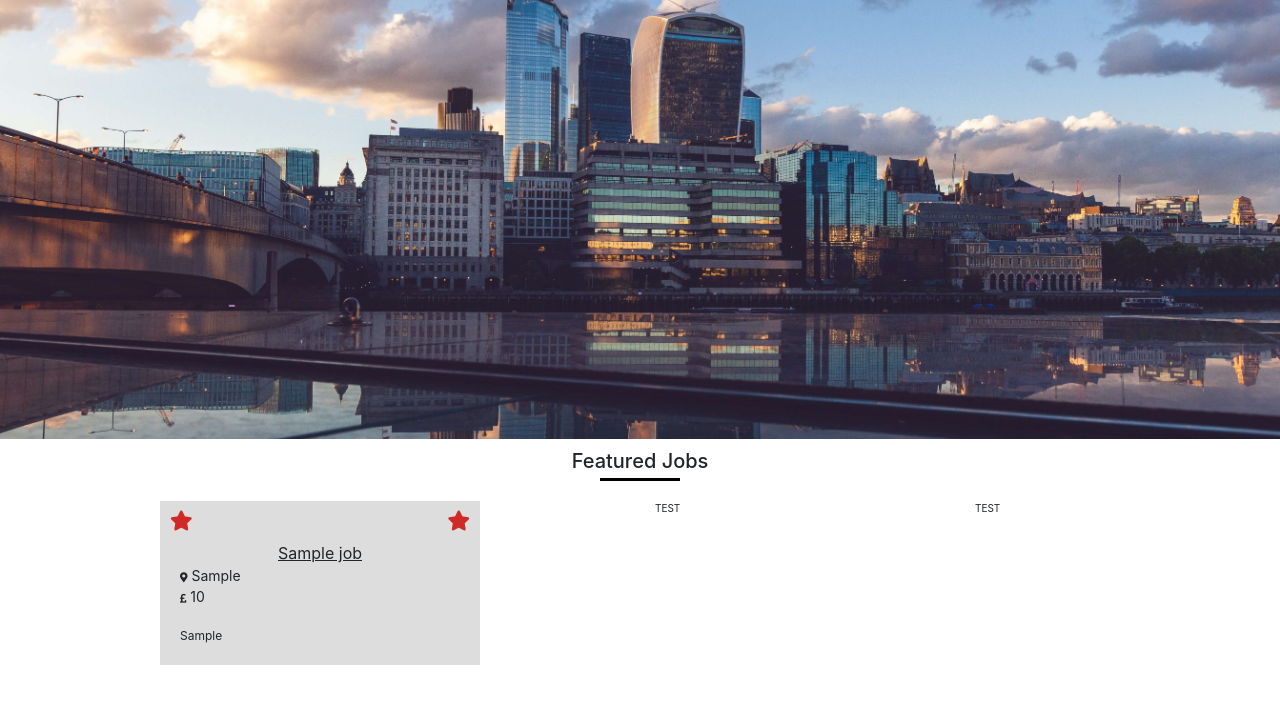
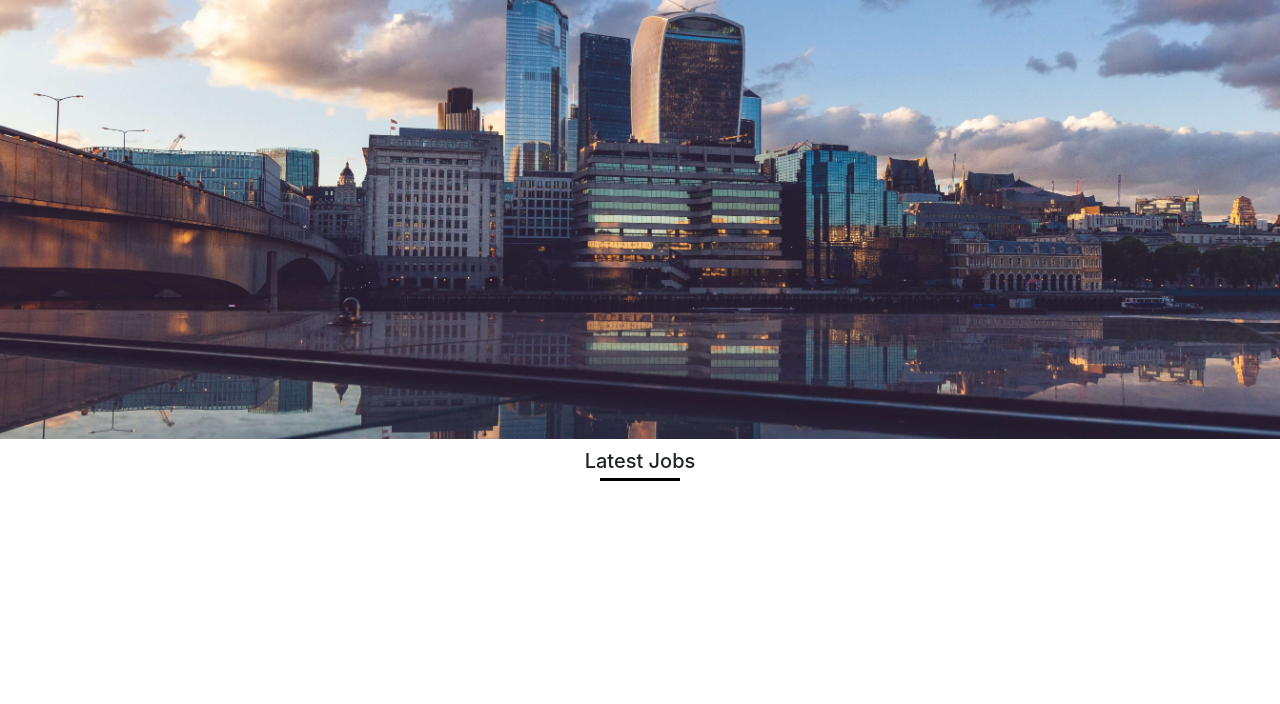
Before and after one commit to Code-Institute-Submissions/CI-MS3-Fledgling-Talent, a Flask app: page / in a window 1280 px wide. Shown: the part 64-768 px from the top of the page. Run offline with Flask 2, Linux system fonts and the light colour scheme; a database or web service that is not in the repository returns one stand-in record (values such as "Sample title"); some libraries are stand-ins or nearby versions.

Commit message:
FEAT: Add role type to jobs and remove test text on index.html

```diff
--- a/templates/index.html
+++ b/templates/index.html
@@ -6,38 +6,8 @@
     </section>
 <!-- ================================================ FEATURED JOBS ================================================-->
     <section class="featured-job-section">
-        <h3 class="headings">Featured Jobs</h3>
+        <h3 class="headings">Latest Jobs</h3>
         <hr class="block-divider block-divider-short">
-    {% for job in jobs %}
-        <div class="row">
-            <div class="col-md-3 featured-job-card">
-                <i class="fas fa-star featured-star-left"></i>
-                <i class="fas fa-star featured-star-right"></i>
-                <div class="featured-job-title">
-                    {{ job.job_title }}
-                </div>
-                <div class="featured-job-location">
-                    <i class="fas fa-map-marker-alt"></i>
-                    {{ job.job_location }}
-                </div>
-                <div class="featured-job-salary">
-                    <i class="fas fa-pound-sign"></i>
-                    {{ job.job_salary }}
-                </div>
-                <div class="featured-job-overview">
-                    {{ job.job_overview }}
-                </div>
-            </div>
-
-            <div class="col-md-3 featured-jobs-card">
-                TEST
-            </div>
-
-            <div class="col-md-3 featured-jobs-card">
-                TEST
-            </div>
-        </div>
-    {% endfor %}
     </section>
 
     {% endblock %}
--- a/templates/jobs.html
+++ b/templates/jobs.html
@@ -20,6 +20,10 @@
                         <i class="fas fa-pound-sign"></i>
                         {{ job.job_salary }}
                     </div>
+                    <div class="job-sub-headings">
+                        <i class="fas fa-file-signature"></i>
+                        {{ job.role_type }}
+                    </div>
                     <div class="job-description">
                         {{ job.job_overview }}
                     </div>
```
Lines whose indentation alone changed are shown as unchanged.
